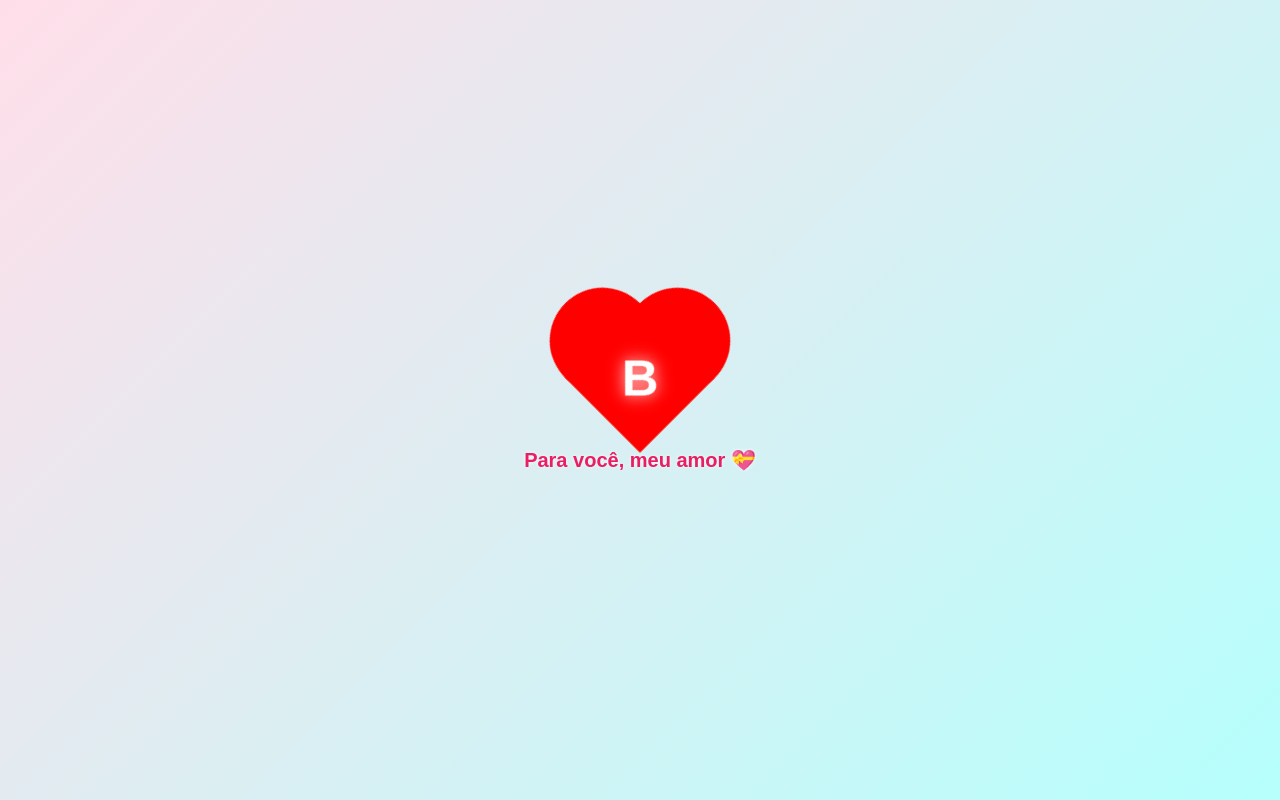
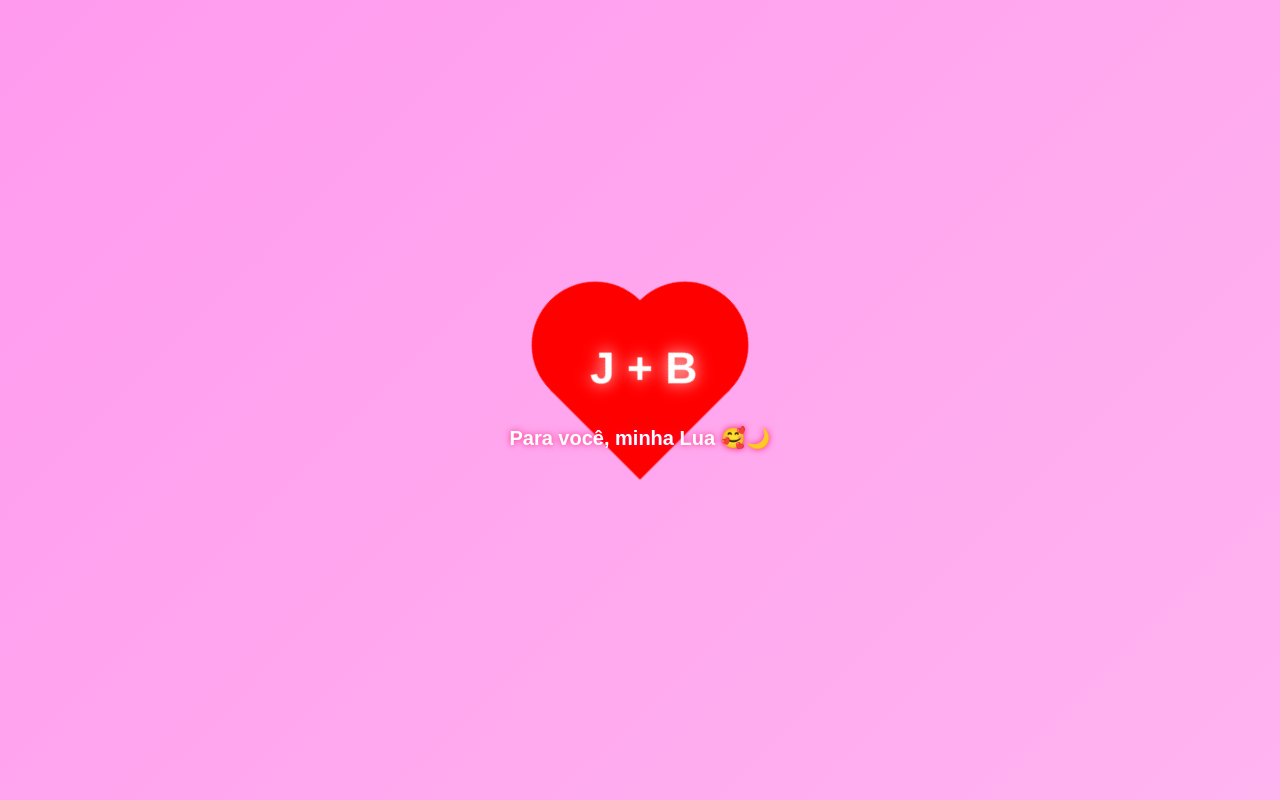
Before and after one commit to JuanArthur22/My-Heart, a plain HTML site: page index.html in a window 1280 px wide. Drawn offline with Linux system fonts and the light colour scheme.

Commit message:
Update heart design and message in index.html

```diff
--- a/index.html
+++ b/index.html
@@ -12,13 +12,13 @@
       justify-content: center;
       align-items: center;
       margin: 0;
-      background: linear-gradient(135deg, #ffdee9, #b5fffc);
+      background: linear-gradient(135deg, #ff9aee, #ffb3ef);
       font-family: 'Poppins', sans-serif;
     }
 
     .heart {
-      width: 100px;
-      height: 100px;
+      width: 120px;
+      height: 120px;
       background-color: red;
       position: relative;
       transform: rotate(45deg);
@@ -34,7 +34,7 @@
       border-radius: 50%;
       background-color: red;
       position: absolute;
-      z-index: 1; /* As partes do coração ficam atrás do texto */
+      z-index: 1;
     }
 
     .heart::before {
@@ -48,14 +48,15 @@
     /* Texto central */
     .heart span {
       position: absolute;
-      top: 50%;
-      left: 50%;
-      transform: translate(-50%, -50%) rotate(-45deg);
+      top: 40%;
+      left: 40%;
+      transform: translate(-50%, -60%) rotate(-45deg);
       color: white;
-      font-size: 48px;
+      font-size: 42px;
       font-weight: bold;
       text-shadow: 0 0 15px rgba(255,255,255,0.9);
-      z-index: 2; /* Fica por cima do coração */
+      z-index: 2;
+      white-space: nowrap; /* mantém o texto na mesma linha */
     }
 
     /* Efeito pulsando */
@@ -69,20 +70,22 @@
     }
 
     .message {
+      position: absolute;
+      bottom: 350px;
       font-size: 20px;
-      color: #e91e63;
+      color: #fff;
       font-weight: 600;
-      text-shadow: 0 0 4px rgba(255, 255, 255, 0.8);
+      text-shadow: 0 0 6px rgba(255, 0, 100, 0.8);
     }
   </style>
 </head>
 <body>
 
   <div class="heart">
-    <span>B</span>
+    <span>J + B</span> <!-- tudo na mesma linha -->
   </div>
 
-  <div class="message">Para você, meu amor 💝</div>
+  <div class="message">Para você, minha Lua 🥰🌙</div>
 
 </body>
 </html>
```
